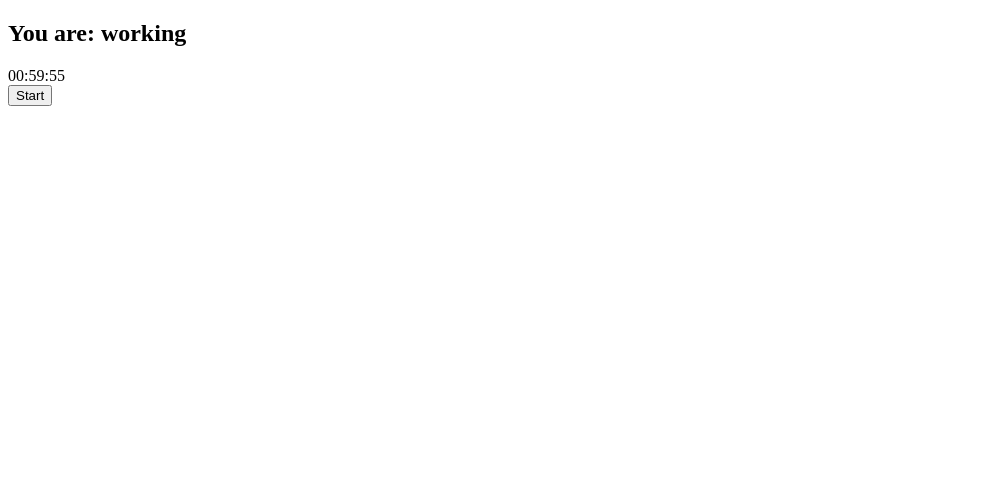
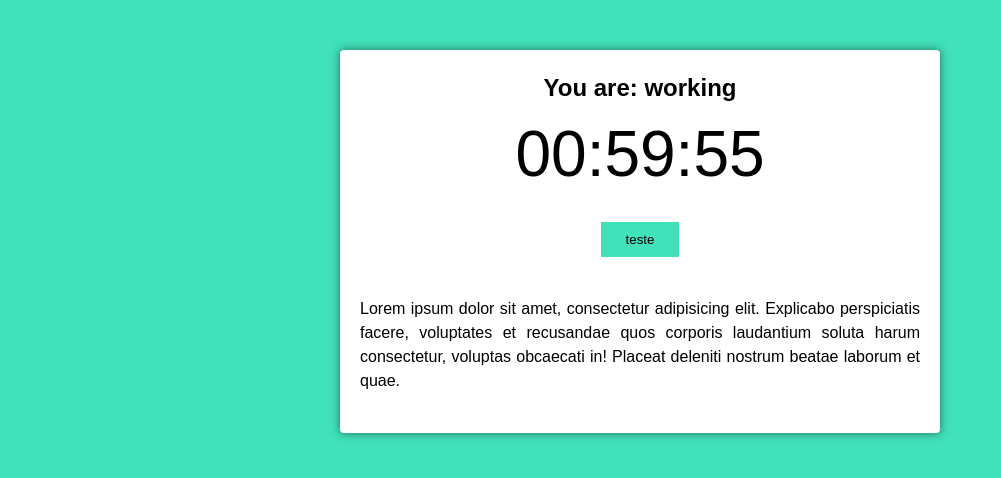
Before and after one commit to rayanrib007/pomodoro-app, a React (Create React App) app: page / in a window 1280 px wide. Shown: the top 478 px of the page, without its empty margins (0-1001 px from the left). Built offline with nearby package versions, Linux system fonts and the light colour scheme.

Commit message:
Added style to the project

```diff
--- a/src/App.tsx
+++ b/src/App.tsx
@@ -4,8 +4,13 @@ import { PomodoroTimer } from "./components/timer/pomodoro-timer";
 
 function App() {
   return (
-    <div>
-      <PomodoroTimer defaultPomodoroTime={3600} />
+    <div className="container">
+      <PomodoroTimer
+        pomodoroTime={3600}
+        shortRestTime={300}
+        longRestTime={900}
+        cycles={4}
+      />
     </div>
   );
 }
--- a/src/components/timer/pomodoro-timer.tsx
+++ b/src/components/timer/pomodoro-timer.tsx
@@ -2,13 +2,10 @@ import React, { useState } from "react";
 
 import { useInterval } from "../../hooks/use-interval";
 import { Button, Timer } from "../generals/CUiLib";
+import { IPomodoroTimerProtocol } from "../../interfaces/ITimer";
 
-export function PomodoroTimer({
-  defaultPomodoroTime,
-}: {
-  defaultPomodoroTime: number;
-}) {
-  const [mainatime, setMainTime] = useState(defaultPomodoroTime);
+export function PomodoroTimer(props: IPomodoroTimerProtocol) {
+  const [mainatime, setMainTime] = useState(props.pomodoroTime);
 
   useInterval(() => {
     setMainTime(mainatime - 1);
@@ -18,7 +15,15 @@ export function PomodoroTimer({
     <div className="pomodoro">
       <h2>You are: working</h2>
       <Timer mainTime={mainatime} />
-      <Button text="Start" onclick={() => console.log("start")} />
+      <div className="controls">
+        <Button text="teste" onclick={() => console.log("start")} />
+      </div>
+      <div className="details">
+        Lorem ipsum dolor sit amet, consectetur adipisicing elit. Explicabo
+        perspiciatis facere, voluptates et recusandae quos corporis laudantium
+        soluta harum consectetur, voluptas obcaecati in! Placeat deleniti
+        nostrum beatae laborum et quae.
+      </div>
     </div>
   );
 }
--- a/src/index.css
+++ b/src/index.css
@@ -7,4 +7,63 @@
 
 body {
   font-family: sans-serif;
+  background: #41e1ba;
+  transition: background-color 300ms ease-in-out;
+  line-height: 1.5;
 }
+
+.container {
+  max-width: 640px;
+  margin: 0 auto;
+}
+
+.working {
+  background-color: #ef5d50;
+}
+
+.hidden {
+  display: none;
+}
+
+.pomodoro {
+  background: #fff;
+  margin: 50px 20px;
+  padding: 20px;
+  border-radius: 4px;
+  box-shadow: 0 0 10px rgba(0, 0, 0, 0.5);
+}
+
+.pomodoro h2 {
+  font-size: 24px;
+  text-align: center;
+}
+
+.pomodoro .timer {
+  font-size: 4rem;
+  text-align: center;
+}
+.pomodoro .controls {
+  display: flex;
+  align-items: center;
+  justify-content: space-evenly;
+}
+
+.pomodoro button {
+  background: #41e1ba;
+  border: none;
+  cursor: pointer;
+  padding: 10px 25px;
+  color: #000;
+  transition: background-color 300ms ease-in-out;
+  margin: 20px auto;
+}
+
+.working.pomodoro button {
+  background: #ef5d50;
+  color: #fff;
+}
+
+.pomodoro .details {
+  margin: 20px 0;
+  text-align: justify;
+}
--- a/src/index.tsx
+++ b/src/index.tsx
@@ -1,5 +1,6 @@
 import React from "react";
 import ReactDOM from "react-dom/client";
+import "./index.css";
 import App from "./App";
 
 const root = ReactDOM.createRoot(
--- /dev/null
+++ b/src/interfaces/ITimer.ts
@@ -0,0 +1,6 @@
+export interface IPomodoroTimerProtocol {
+  pomodoroTime: number;
+  shortRestTime: number;
+  longRestTime: number;
+  cycles: number;
+}
```
